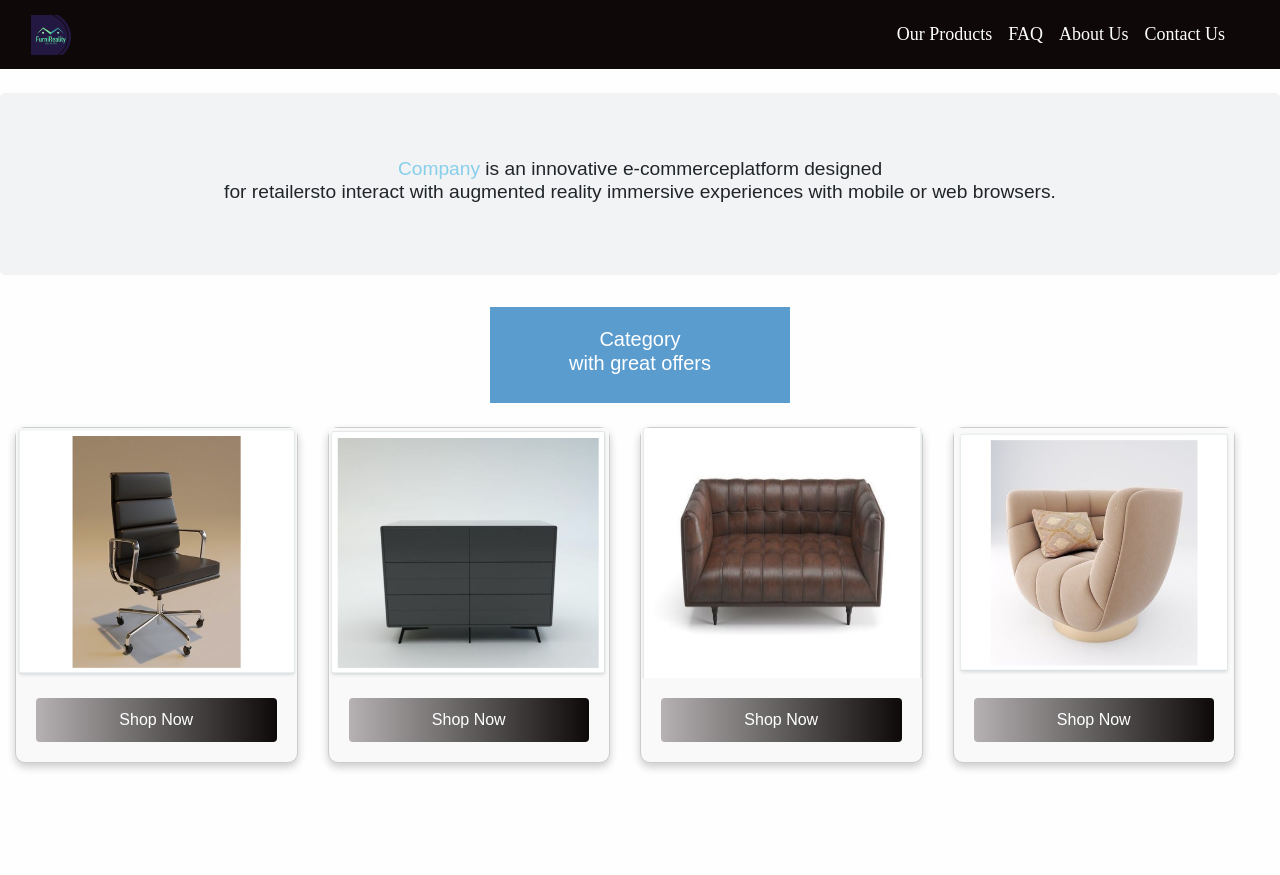
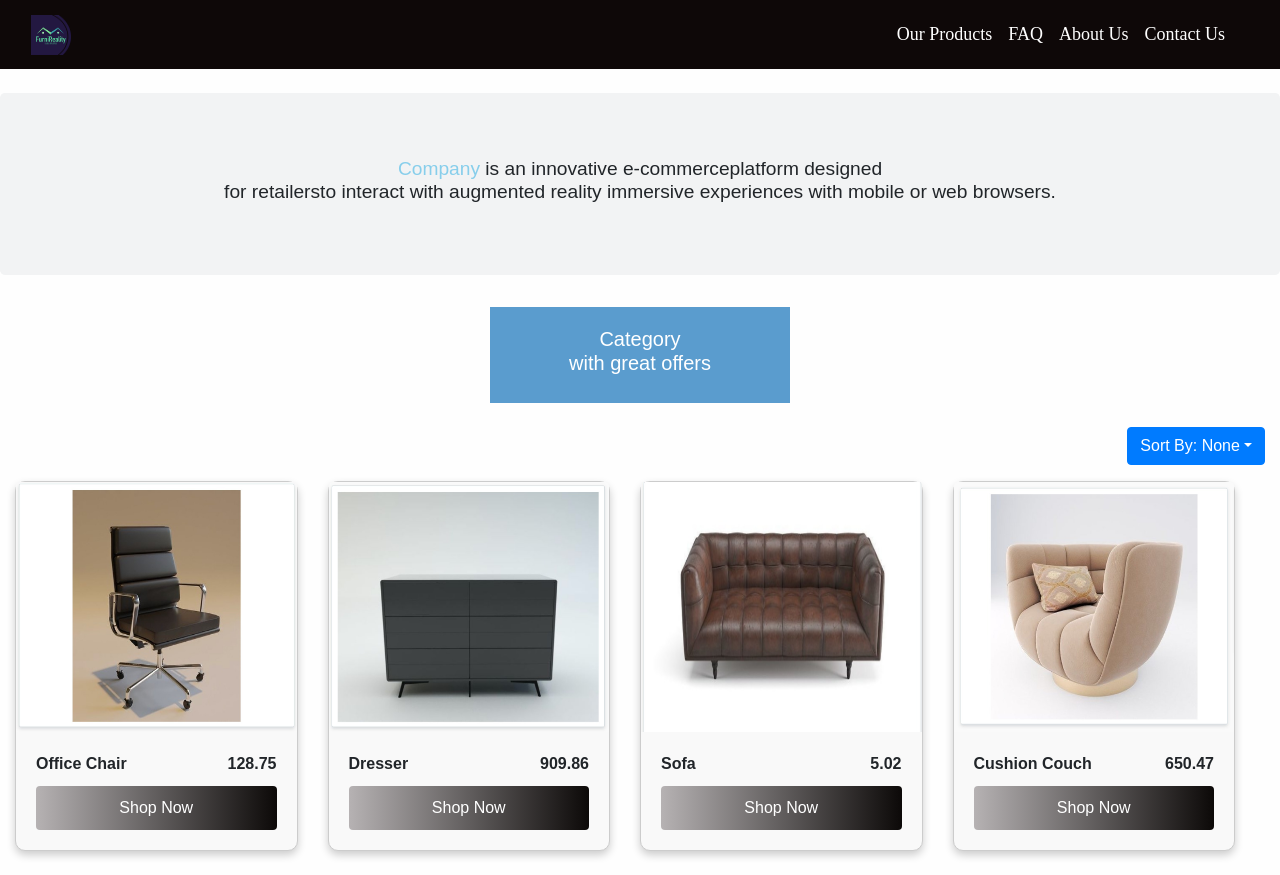
Before and after one commit to fumubyeyi/ceg7370-project-team-10, a React (Create React App) app: page / in a window 1280 px wide. Before the commit the page ends 800 px from the top, so only its background shows below. Built offline with nearby package versions, Linux system fonts and the light colour scheme.

Commit message:
added sortby options in products

```diff
--- a/src/Products/Products.css
+++ b/src/Products/Products.css
@@ -24,3 +24,10 @@
   box-shadow: 0 8px 16px 0 rgba(0, 0, 0, 0.2);
   transform: scale(1.05);
 }
+
+.product-title{
+  font-weight: bold;
+  margin-bottom: 10px;
+  display: flex;
+  justify-content: space-between;
+}
--- a/src/Products/Products.js
+++ b/src/Products/Products.js
@@ -1,13 +1,49 @@
 import React from "react";
 import { Link } from "react-router-dom";
+import { Dropdown, DropdownButton } from 'react-bootstrap';
 import './Products.css'
 
 class Products extends React.Component {
+  state = {
+    sortBy: '', // Initially no sorting
+  };
+
+  handleSortChange = (sortBy) => {
+    this.setState({ sortBy });
+  };
   render() {
+    const { sortBy } = this.state;
+    let sortedProducts = [...this.props.products];
+    switch (sortBy) {
+      case 'Price High to Low':
+        sortedProducts = sortedProducts.sort((a, b) => b.price - a.price);
+        break;
+      case 'Price Low to High':
+        sortedProducts = sortedProducts.sort((a, b) => a.price - b.price);
+        break;
+      case 'Name Z to A':
+        sortedProducts = sortedProducts.sort((a, b) => b.title.localeCompare(a.title));
+        break;
+      case 'Name A to Z':
+        sortedProducts = sortedProducts.sort((a, b) => a.title.localeCompare(b.title));
+        break;
+      default:
+        // No sorting
+        break;
+    }
     return (
           <>
-                <div className="row container-fluid">
-            {this.props.products.map((product) => (
+            <div className="col-12 mb-3">
+            <DropdownButton style={{textAlign:'right'}} id="dropdown-basic-button" title={`Sort By: ${sortBy || 'None'}`}>
+              <Dropdown.Item onClick={() => this.handleSortChange('Price High to Low')}>Price High to Low</Dropdown.Item>
+              <Dropdown.Item onClick={() => this.handleSortChange('Price Low to High')}>Price Low to High</Dropdown.Item>
+              <Dropdown.Item onClick={() => this.handleSortChange('Name Z to A')}>Name Z to A</Dropdown.Item>
+              <Dropdown.Item onClick={() => this.handleSortChange('Name A to Z')}>Name A to Z</Dropdown.Item>
+              <Dropdown.Item onClick={() => this.handleSortChange('')}>None</Dropdown.Item>
+            </DropdownButton>
+            </div>
+            <div className="row container-fluid">
+            {sortedProducts.map((product) => (
               <div key={product.pid} className="col-xl-3" id="products">
                 <div className="card h-100">
                   <img
@@ -16,6 +52,10 @@ class Products extends React.Component {
                     alt="Product"
                   />
                   <div className="card-body">
+                    <div className="product-title">
+                     <span>{product.title}</span>
+                     <span>{`${product.price}`}</span>
+                    </div>
                     <Link to={`/products/${product.pid}`} className="btn btn-primary stretched-link" >
                       Shop Now
                     </Link>
```
